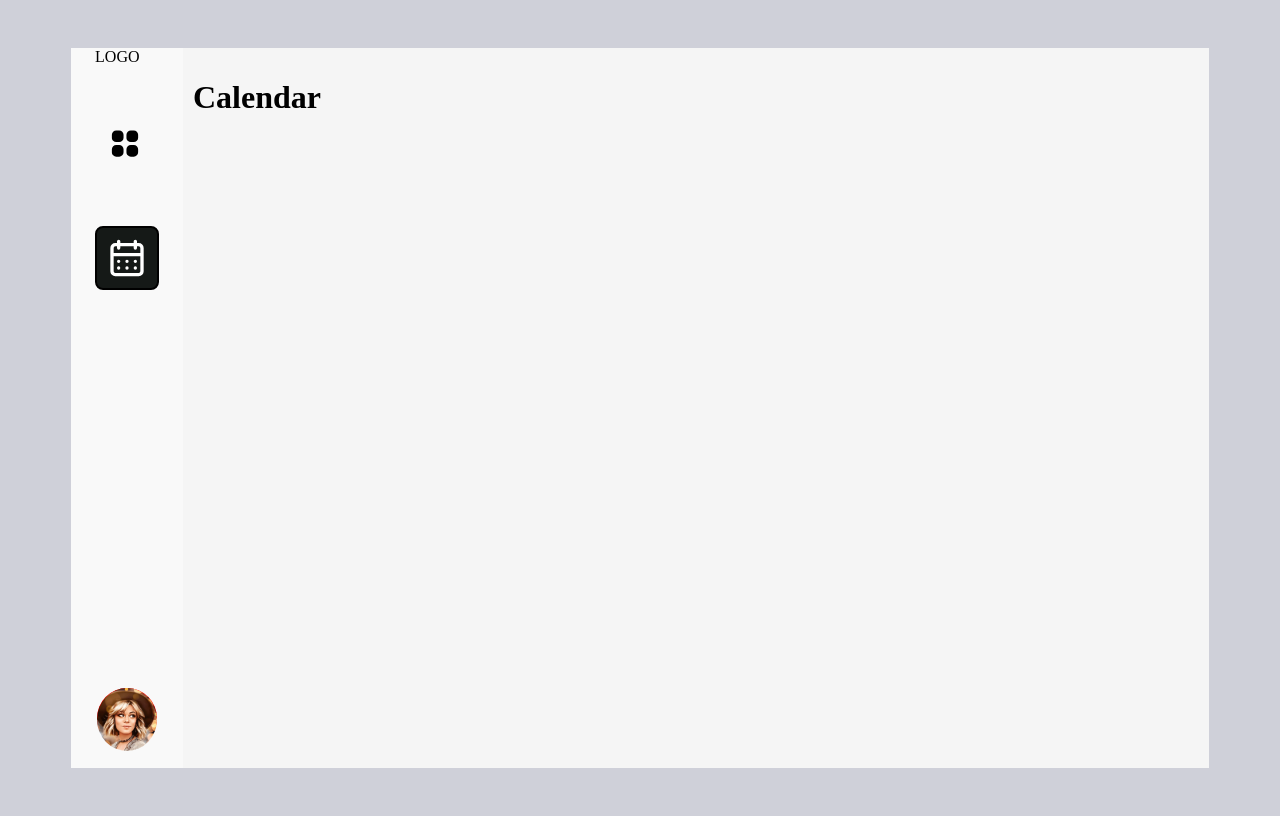
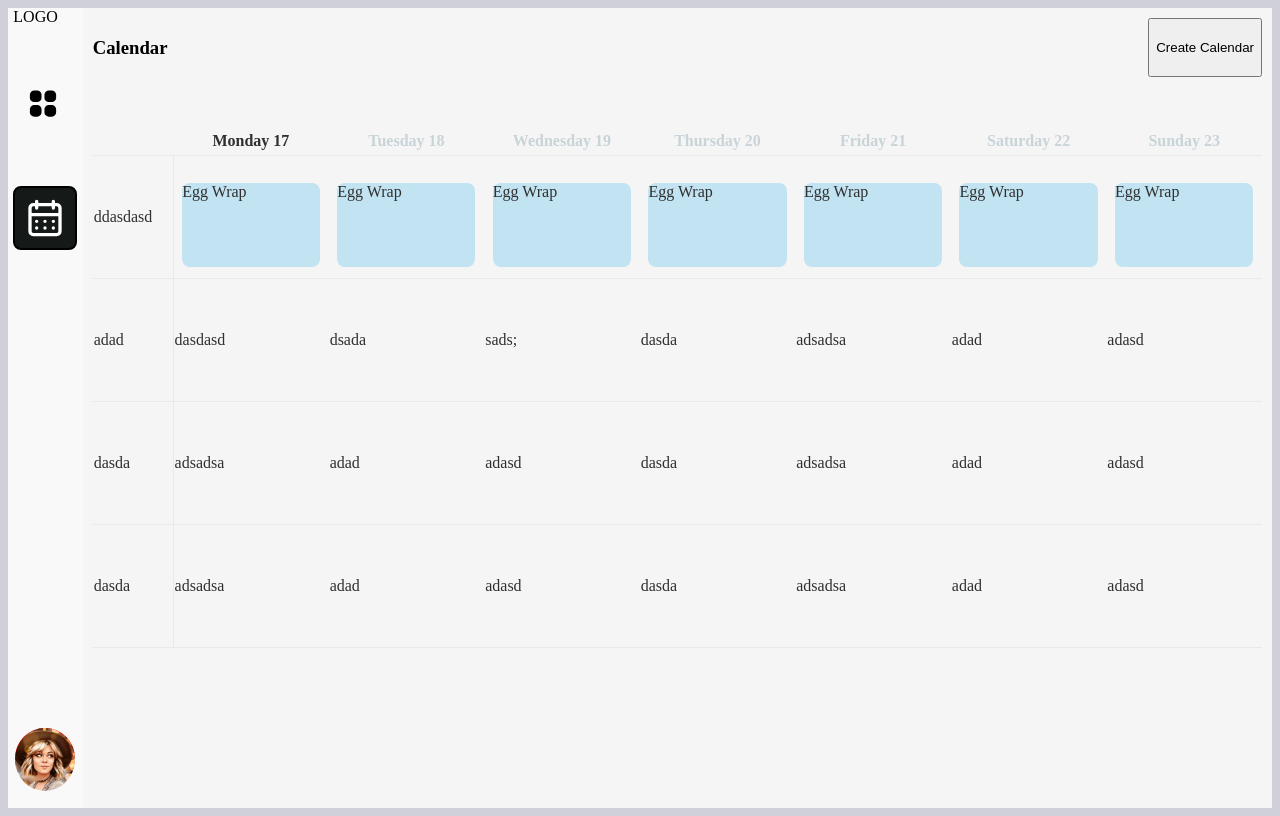
Before and after one commit to daasc/Diet, a Vue app: page /calendar in a window 1280 px wide. Built offline with nearby package versions, Linux system fonts and the light colour scheme.

Commit message:
fix: add calendar

```diff
--- /dev/null
+++ b/src/components/BoxAlert.vue
@@ -0,0 +1,21 @@
+<template>
+  <div class="box">
+    <div class="content">
+      <p>Egg Wrap</p>
+    </div>
+  </div>
+</template>
+<script>
+export default {
+  name: "BoxAlert",
+};
+</script>
+<style lang="scss" scoped>
+.box {
+  width: 90%;
+  height: 70%;
+  background-color: #c2e3f2;
+  border-radius: 8px;
+  margin: 0 auto;
+}
+</style>
--- a/src/components/MenuComponent.vue
+++ b/src/components/MenuComponent.vue
@@ -95,7 +95,7 @@ nav {
     display: flex;
     flex-direction: column;
     background-color: $color-menu;
-    height: 90vh;
+    height: 100vh;
     gap: 50px;
     align-items: center;
     justify-content: space-between;
--- a/src/template/DefaultComponent.vue
+++ b/src/template/DefaultComponent.vue
@@ -41,16 +41,16 @@ const menuComponent = defineAsyncComponent(() =>
     justify-content: center;
     height: 100vh;
     .container {
-      width: 90%;
-      height: 90vh;
+      width: 100%;
+      height: 100vh;
       margin: 0 auto;
       display: flex;
       background-color: $color-container;
       nav {
-        width: 10%;
+        width: 6%;
       }
       main {
-        width: 90%;
+        width: 94%;
         padding: 10px;
       }
     }
--- a/src/views/CalendarView.vue
+++ b/src/views/CalendarView.vue
@@ -1,5 +1,109 @@
 <template>
-  <div>
-    <h1>Calendar</h1>
-  </div>
+  <section>
+    <div class="description">
+      <h3>Calendar</h3>
+      <button>Create Calendar</button>
+    </div>
+    <div class="content" style="overflow-x: auto">
+      <table>
+        <thead>
+          <tr>
+            <th></th>
+            <th class="active">Monday 17</th>
+            <th>Tuesday 18</th>
+            <th>Wednesday 19</th>
+            <th>Thursday 20</th>
+            <th>Friday 21</th>
+            <th>Saturday 22</th>
+            <th>Sunday 23</th>
+          </tr>
+        </thead>
+        <tbody>
+          <tr>
+            <td>ddasdasd</td>
+            <td><BoxAlert></BoxAlert></td>
+            <td><BoxAlert></BoxAlert></td>
+            <td><BoxAlert></BoxAlert></td>
+            <td><BoxAlert></BoxAlert></td>
+            <td><BoxAlert></BoxAlert></td>
+            <td><BoxAlert></BoxAlert></td>
+            <td><BoxAlert></BoxAlert></td>
+          </tr>
+          <tr>
+            <td>adad</td>
+            <td>dasdasd</td>
+            <td>dsada</td>
+            <td>sads;</td>
+            <td>dasda</td>
+            <td>adsadsa</td>
+            <td>adad</td>
+            <td>adasd</td>
+          </tr>
+          <tr>
+            <td>dasda</td>
+            <td>adsadsa</td>
+            <td>adad</td>
+            <td>adasd</td>
+            <td>dasda</td>
+            <td>adsadsa</td>
+            <td>adad</td>
+            <td>adasd</td>
+          </tr>
+          <tr>
+            <td>dasda</td>
+            <td>adsadsa</td>
+            <td>adad</td>
+            <td>adasd</td>
+            <td>dasda</td>
+            <td>adsadsa</td>
+            <td>adad</td>
+            <td>adasd</td>
+          </tr>
+        </tbody>
+      </table>
+    </div>
+  </section>
 </template>
+<script>
+import { defineAsyncComponent } from "vue";
+export default {
+  name: "CalendarView",
+  components: {
+    BoxAlert: defineAsyncComponent(() => import("../components/BoxAlert.vue")),
+  },
+  data() {
+    return {};
+  },
+};
+</script>
+<style lang="scss" scoped>
+.description {
+  display: flex;
+  justify-content: space-between;
+  margin-bottom: 50px;
+}
+table {
+  border-collapse: collapse;
+  padding: 5px;
+  width: 100%;
+  th {
+    border-bottom: 1px solid #e8e9eb;
+    padding: 5px;
+    color: #c9d4d8;
+
+    &.active {
+      color: #313030;
+    }
+  }
+  td {
+    border-bottom: 1px solid #e8e9eb;
+    height: 120px;
+    color: #313030;
+    width: 10%;
+  }
+  td:first-child {
+    border-right: 1px solid #e8e9eb;
+    width: 5%;
+  }
+}
+</style>
```
